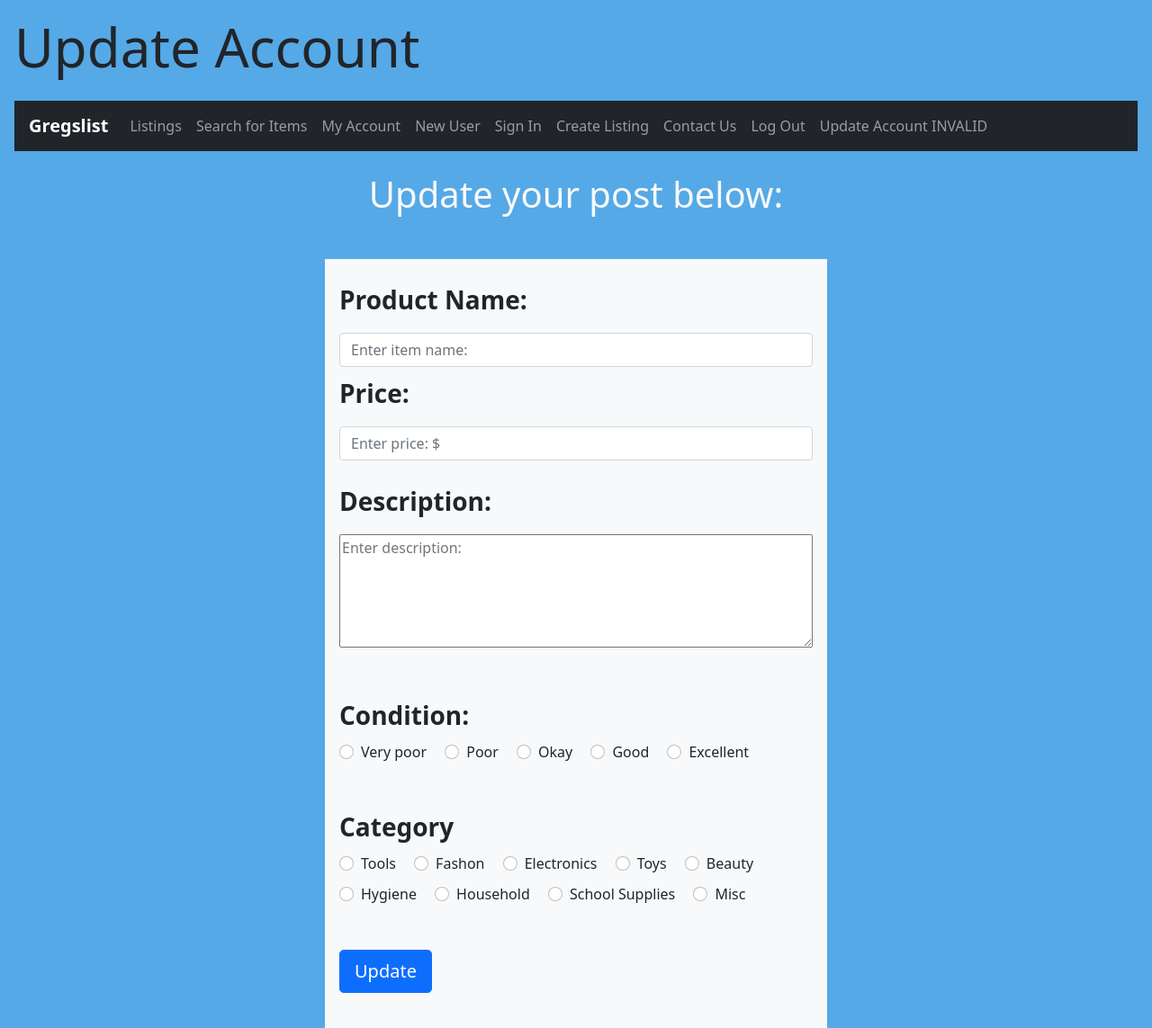
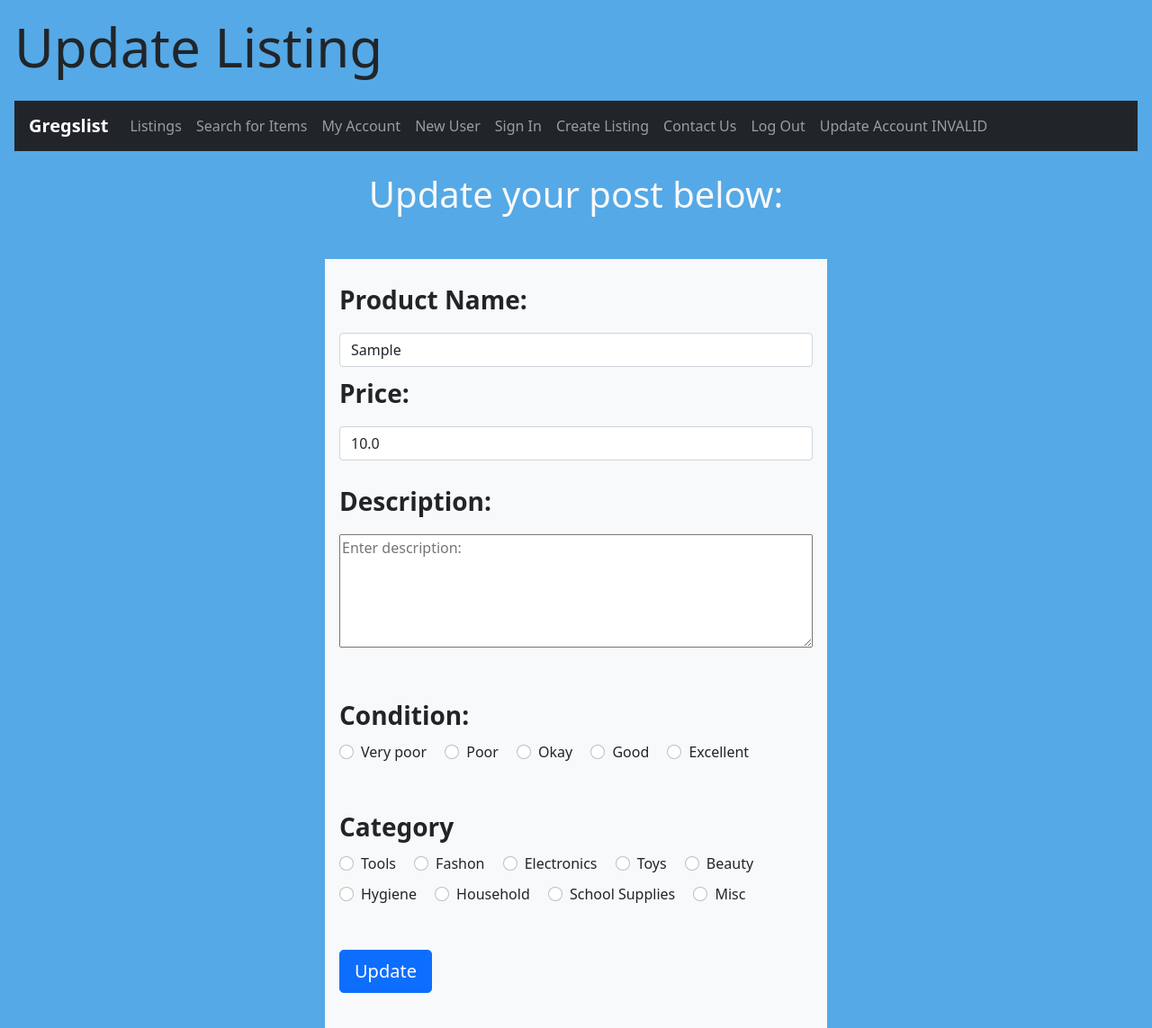
Before and after one commit to ajwild320/Project-Gregslist, a Flask app: page /items/update/1 in a window 1280 px wide. Shown: the top 1143 px of the page at 90% size. Run offline with Flask 3, Linux system fonts and the light colour scheme; the visitor is signed in with stand-in values (Sample User, id 1); tables that the repository leaves empty hold one stand-in row (values such as "Sample post").

Commit message:
added slight change to update listing so user does not have to remember name, description, price

```diff
--- a/templates/update_item.html
+++ b/templates/update_item.html
@@ -4,7 +4,7 @@
 Update Account
 {% endblock %}
 {% block content %}
-    <h1 style="padding-left: 1rem; padding-top: 1rem; padding-bottom: 1rem; font-size: 60px;">Update Account</h1>
+    <h1 style="padding-left: 1rem; padding-top: 1rem; padding-bottom: 1rem; font-size: 60px;">Update Listing</h1>
 {% endblock %}
 
 {% block body %}
@@ -15,19 +15,19 @@ Update Account
         <div class="form-group">
             <label for="formGroupExampleInput" class="mt-2 fs-3 fw-bold">Product Name:</label>
             <input type="text" class="form-control mt-3" id="formGroupExampleInput" name="item_name"
-                placeholder="Enter item name:">
+                placeholder="Enter item name:" value={{item.item_name}}>
         </div>
 
         <div class="form-group">
             <label for="formGroupExampleInput" class="mt-2 fs-3 fw-bold">Price:</label>
             <input type="text" class="form-control mt-3" id="formGroupExampleInput" name="price"
-                placeholder="Enter price: $">
+                placeholder="Enter price: $" value="{{item.price}}">
         </div>
 
         <div class="form-group">
             <label for="formGroupExampleInput" class="fs-3 fw-bold mt-4">Description:</label>
             <textarea id="formGroupExampleInput" rows="5" style="min-width: 100%" class="mt-3"
-                placeholder="Enter description:" name="description"></textarea>
+                placeholder="Enter description:" name="description" value="{{item.description}}"></textarea>
         </div>
         <div class="mt-4">
             <label for="formselectcondition" style="min-width: 100%" class="fs-3 fw-bold mt-4">Condition:</label>
```
Also changed, not shown: tests/test_update_account.py (+0 -9 lines).
